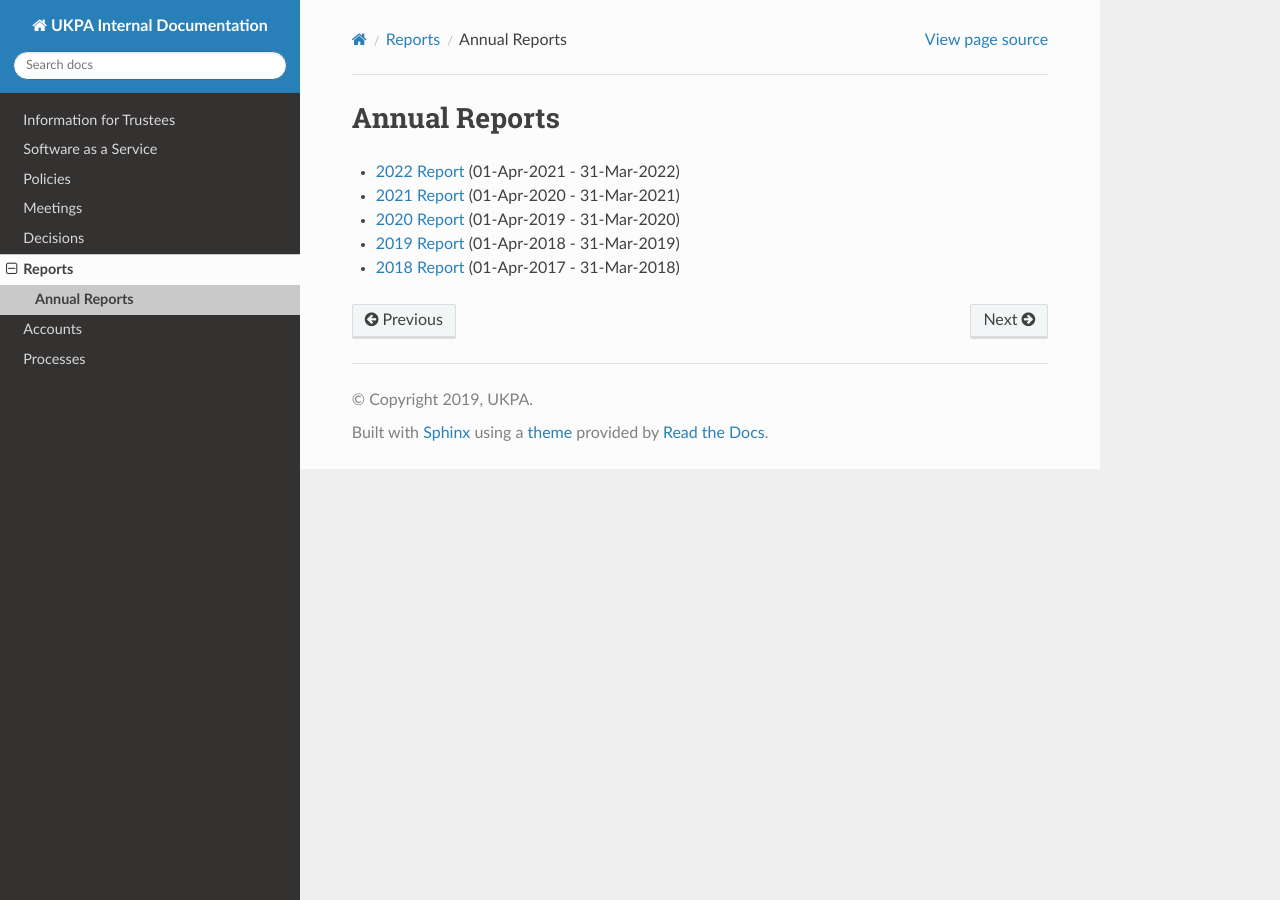
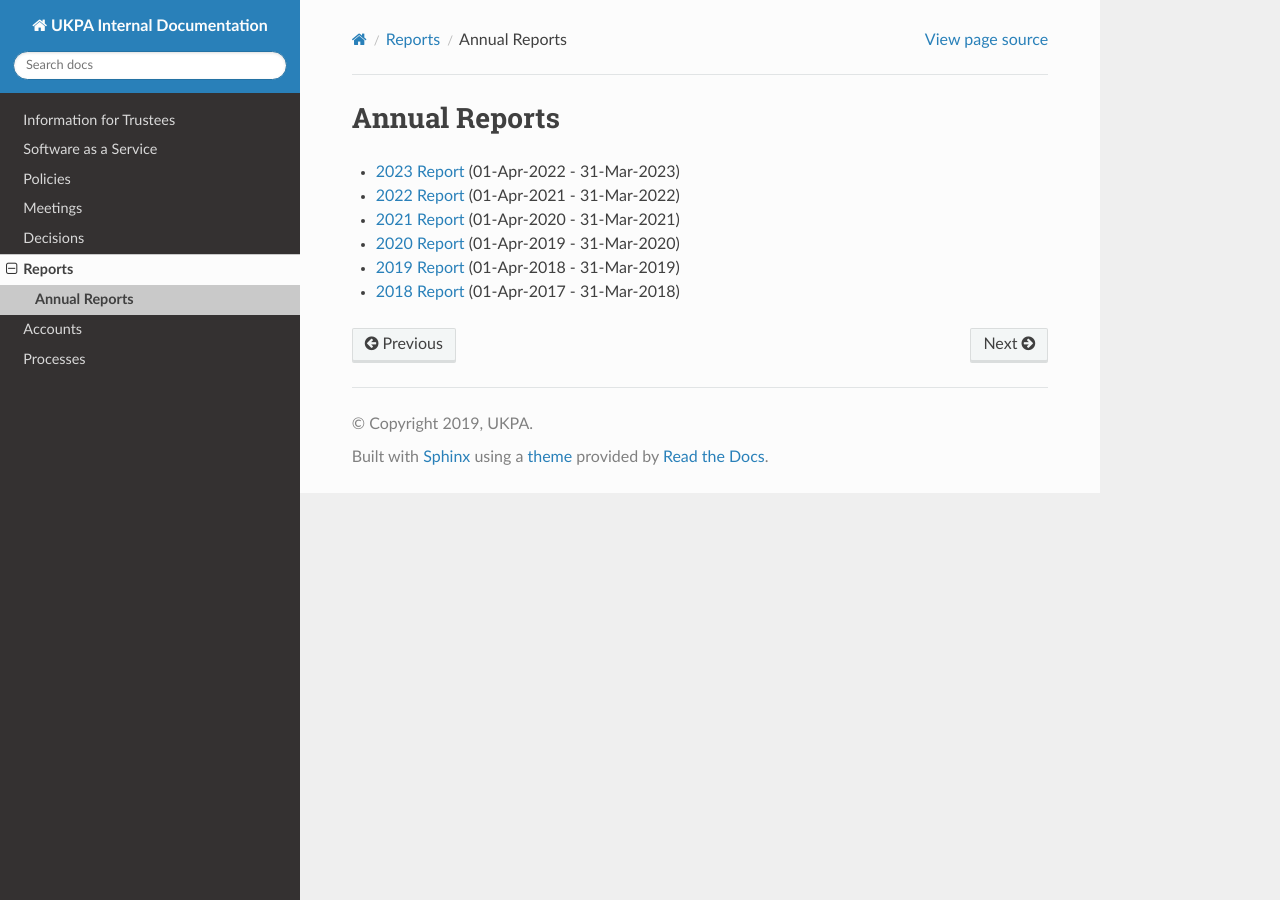
Before and after one commit to UKPythonAssociation/ukpa-internaldocs, a Sphinx documentation site: the page built from source/reports/annual_reports.rst, in a window 1280 px wide. Built offline with Sphinx 7.4.7 and the Read the Docs theme 2.0.0, drawn with Linux system fonts in a browser that asks for light colours.

Commit message:
Add 2023 annual report

```diff
--- a/source/reports/annual_reports.rst
+++ b/source/reports/annual_reports.rst
@@ -1,12 +1,14 @@
 Annual Reports
 ==============
 
+- `2023 Report`_ (01-Apr-2022 - 31-Mar-2023)
 - `2022 Report`_ (01-Apr-2021 - 31-Mar-2022)
 - `2021 Report`_ (01-Apr-2020 - 31-Mar-2021)
 - `2020 Report`_ (01-Apr-2019 - 31-Mar-2020)
 - `2019 Report`_ (01-Apr-2018 - 31-Mar-2019)
 - `2018 Report`_ (01-Apr-2017 - 31-Mar-2018)
 
+.. _2023 Report: https://github.com/UKPythonAssociation/trustees-annual-report/releases/download/2023/2023.pdf
 .. _2022 Report: https://github.com/UKPythonAssociation/trustees-annual-report/releases/download/2022/2022.pdf
 .. _2021 Report: https://github.com/UKPythonAssociation/trustees-annual-report/releases/download/2021/2021.pdf
 .. _2020 Report: https://github.com/UKPythonAssociation/trustees-annual-report/releases/download/2020/UKPA_Trustees_Annual_Report_2020.pdf
```
